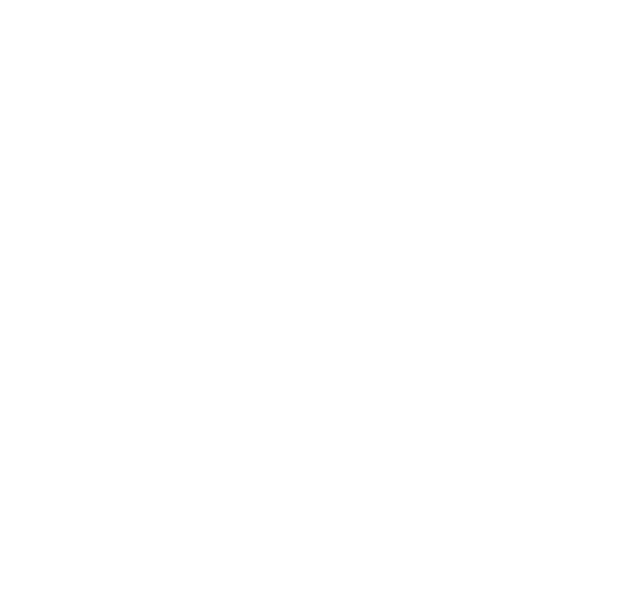
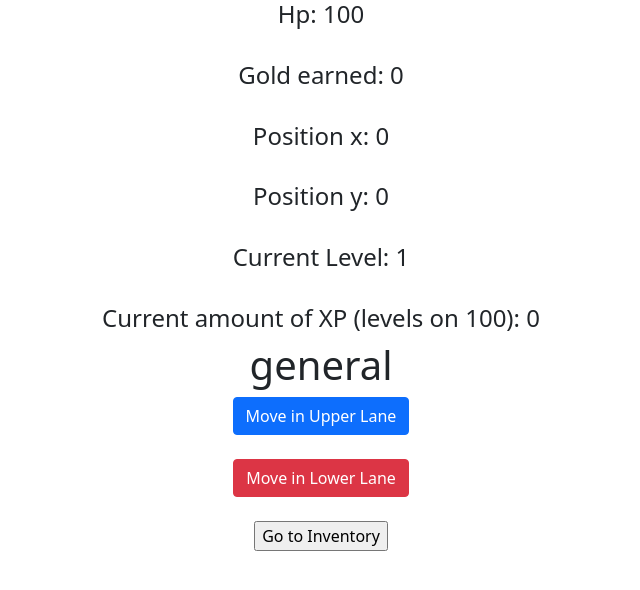
Before and after one commit to TimothyShepherd/Textbased-Adventure-Game, a React (Create React App) app: page / in a window 1280 px wide. Before the commit this address had no page. Shown: the top 590 px of the page, without its empty margins (319-959 px from the left). Built offline with nearby package versions, Linux system fonts and the light colour scheme.

Commit message:
loss and records added

```diff
--- a/src/App.js
+++ b/src/App.js
@@ -28,7 +28,7 @@ function App() {
     {/*<Link className="links" to="/shop">Shop</Link>*/}
     {/*<Link className="links" to="/records">Records</Link>*/}
         <Routes>
-
+        <Route path="/" element={<MapManage />} />
           <Route path="/test_data" element={<Par />} />
           <Route path="/map_manage" element={<MapManage />} />
           <Route path="/test_fight" element={<MockFight />} />
```
